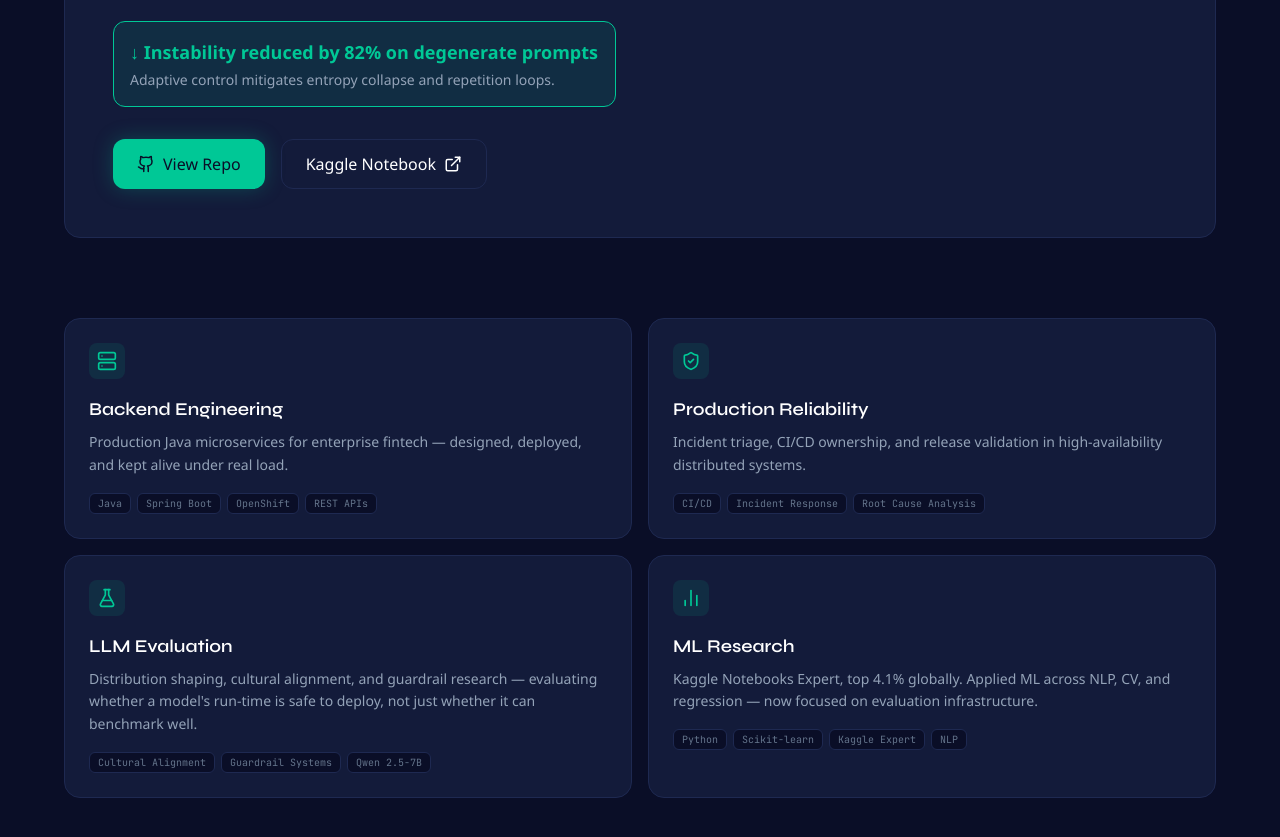
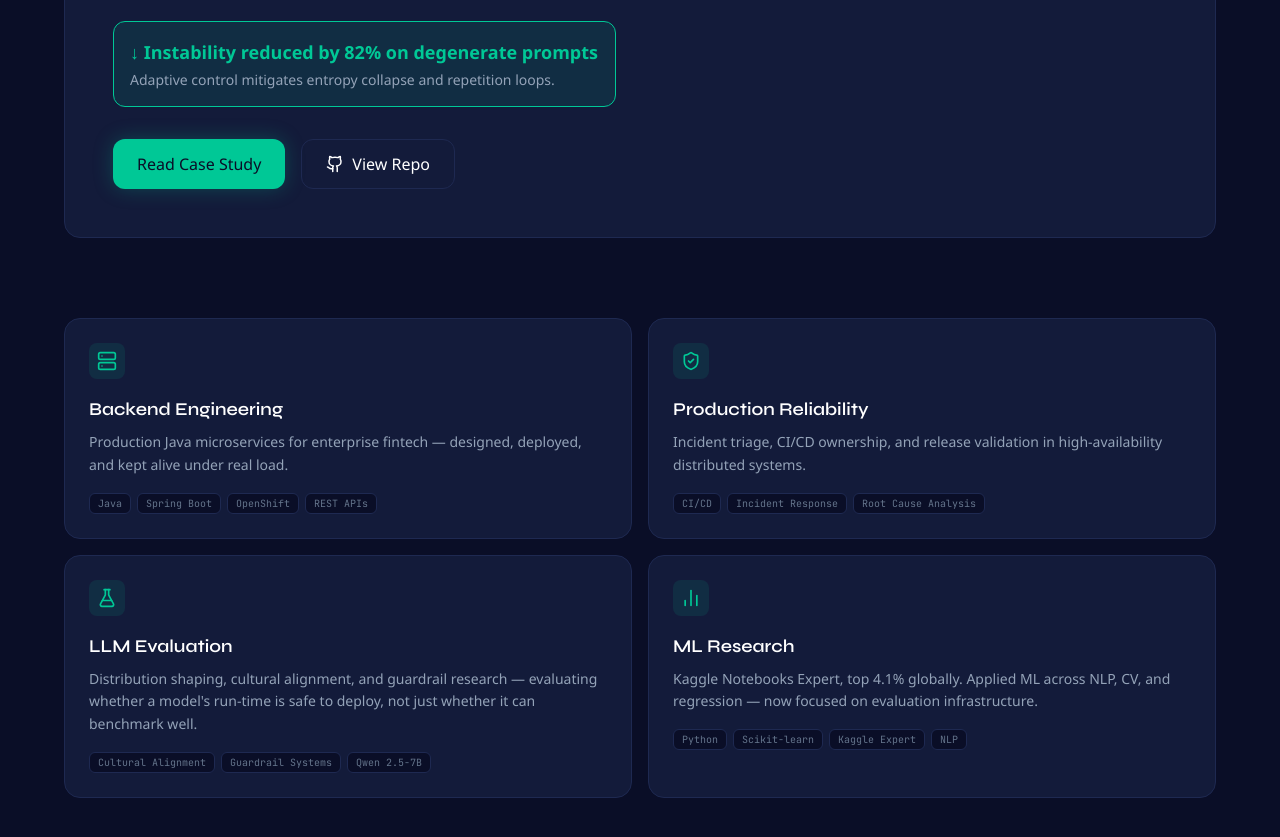
Before and after one commit to shubhankartiwari99/shubhankar-portfolio, a Next.js app: page / in a window 1280 px wide. Shown: the part 1740-2577 px from the top of the page. Built offline with nearby package versions, Linux system fonts and the light colour scheme.

Commit message:
refactor: update project card links to prioritize case study navigation and conditionally render external repository and demo links

```diff
--- a/src/components/FeaturedProject.tsx
+++ b/src/components/FeaturedProject.tsx
@@ -70,9 +70,7 @@ export default function FeaturedProject() {
 
                 <div className="flex flex-wrap gap-4">
                   <Link
-                    href={featuredProject?.github || '#'}
-                    target="_blank"
-                    rel="noopener noreferrer"
+                    href={`/projects/${featuredProject?.slug}`}
                     className="flex items-center gap-2 px-6 py-3 font-medium rounded-xl transition-all duration-300 hover:scale-105"
                     style={{
                       backgroundColor: 'var(--accent)',
@@ -80,19 +78,32 @@ export default function FeaturedProject() {
                       boxShadow: '0 0 20px var(--accent-glow)'
                     }}
                   >
-                    <Github size={18} />
-                    View Repo
+                    Read Case Study
                   </Link>
+                  {featuredProject?.github && (
                     <Link
-                    href={featuredProject?.link || '#'}
+                      href={featuredProject.github}
                       target="_blank"
                       rel="noopener noreferrer"
                       className="flex items-center gap-2 px-6 py-3 font-medium rounded-xl border transition-all duration-300 hover:scale-105"
                       style={{ borderColor: 'var(--border)', color: 'var(--fg)' }}
                     >
-                    Kaggle Notebook
+                      <Github size={18} />
+                      View Repo
+                    </Link>
+                  )}
+                  {featuredProject?.link && featuredProject.link !== featuredProject.github && (
+                    <Link
+                      href={featuredProject.link}
+                      target="_blank"
+                      rel="noopener noreferrer"
+                      className="flex items-center gap-2 px-6 py-3 font-medium rounded-xl border transition-all duration-300 hover:scale-105"
+                      style={{ borderColor: 'var(--border)', color: 'var(--fg)' }}
+                    >
+                      Live Demo
                       <ExternalLink size={18} />
                     </Link>
+                  )}
                 </div>
 
                 {/* Removed awkward truncated description */}
```
Lines whose indentation alone changed are shown as unchanged.
